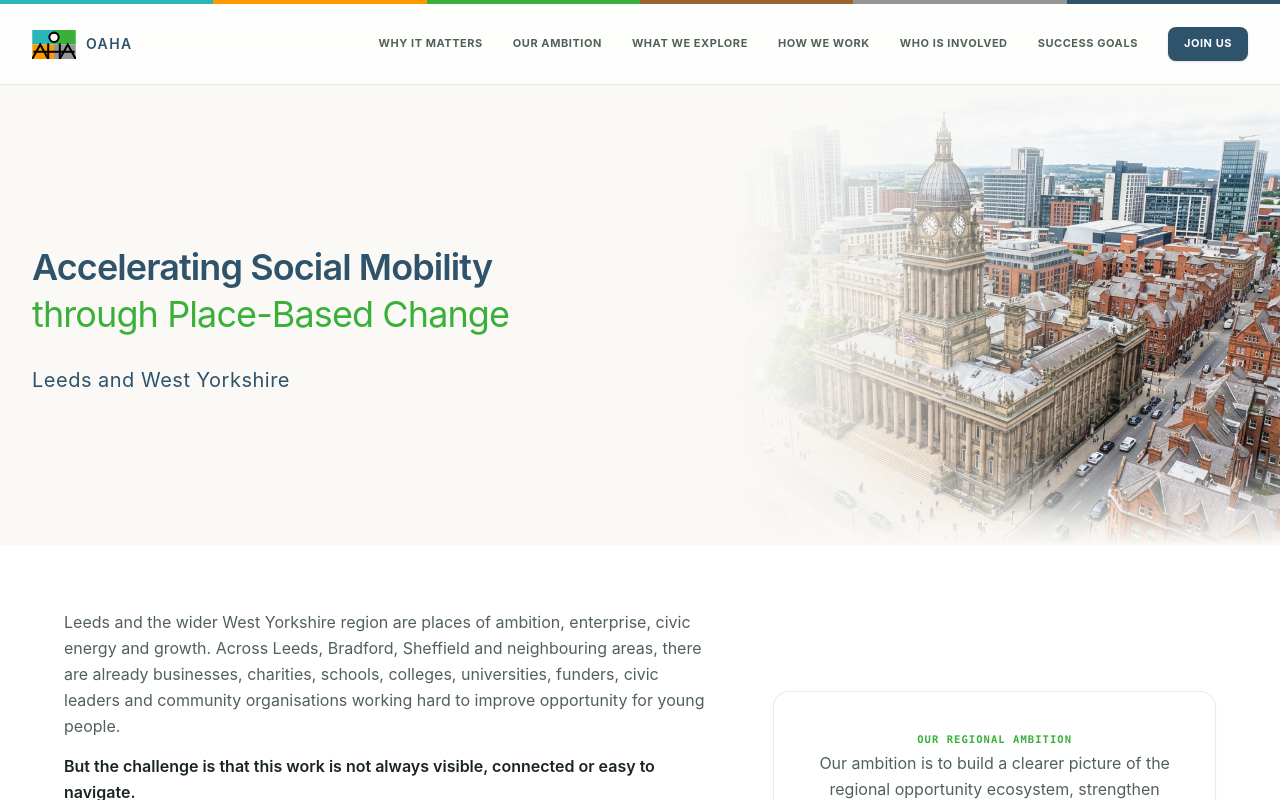
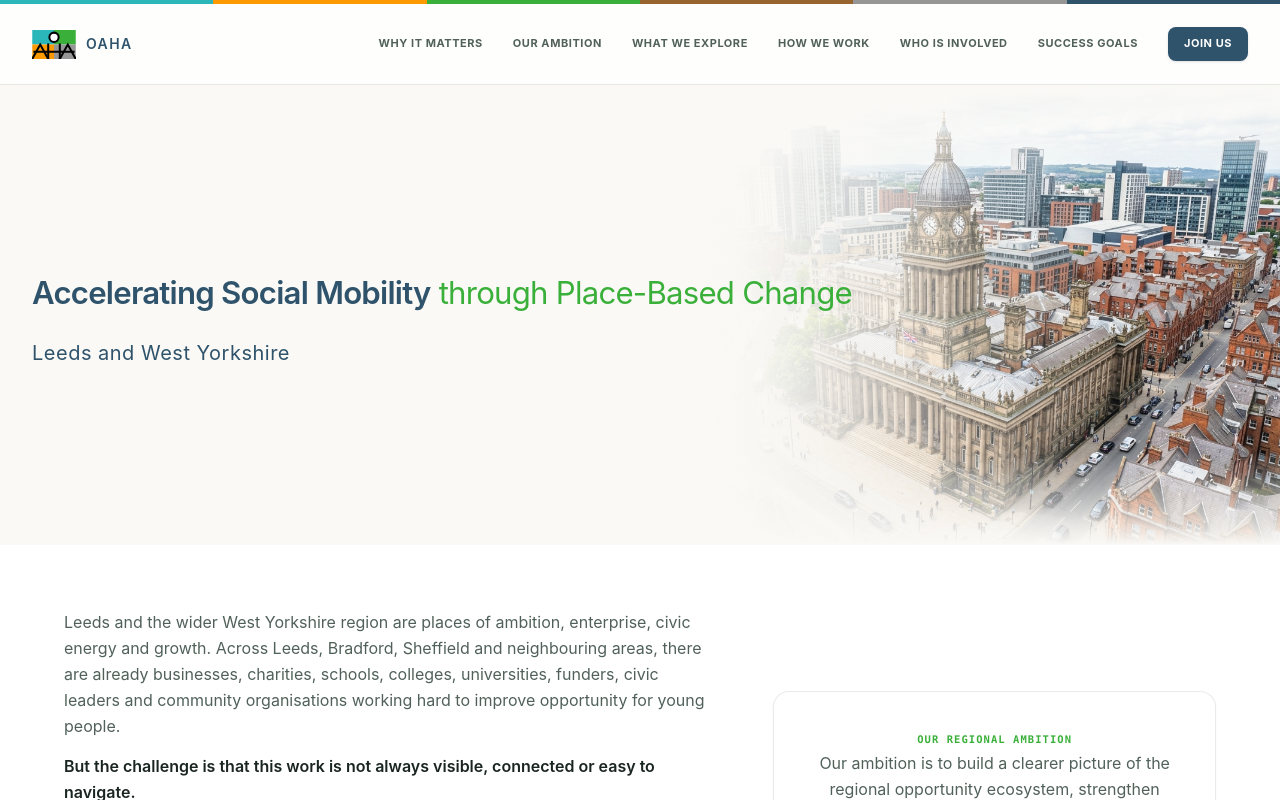
Before and after one commit to tramanpham161/OAHA-Leeds-microsite, a React (Vite) app: page / in a window 1280 px wide. Shown: the top 800 px of the page. Built offline with nearby package versions, Linux system fonts and the light colour scheme.

Commit message:
Update Hero.tsx

```diff
--- a/src/components/Hero.tsx
+++ b/src/components/Hero.tsx
@@ -30,34 +30,34 @@ export default function Hero() {
 
       {/* Hero Foreground Content Overlaid Above the Linear Dissolve */}
       <div className="relative z-20 w-full max-w-7xl mx-auto px-4 sm:px-6 lg:px-8 py-8 sm:py-12 lg:py-14">
-        <div className="max-w-xl lg:max-w-[48%] space-y-4 sm:space-y-5">
+        <div className="max-w-2xl lg:max-w-[80%] space-y-3 sm:space-y-4">
 
-          {/* Main Display Title styled to fit easily on two lines, less bold and more balanced */}
-          <h1 className="font-sans text-2xl sm:text-3xl lg:text-[2.25rem] leading-[1.2] tracking-tight text-[#1a2521]">
+          {/* Main Display Title styled to fit elegantly on a single line */}
+          <h1 className="font-sans text-xl sm:text-2xl lg:text-[1.65rem] xl:text-[1.95rem] leading-[1.3] tracking-tight">
             <motion.span
               initial={{ opacity: 0, y: 15 }}
               animate={{ opacity: 1, y: 0 }}
               transition={{ duration: 0.7, ease: [0.16, 1, 0.3, 1] }}
-              className="block font-semibold text-[#2E536B]"
+              className="font-semibold text-[#2E536B] mr-2 inline"
             >
               Accelerating Social Mobility
             </motion.span>
             <motion.span
               initial={{ opacity: 0, y: 15 }}
               animate={{ opacity: 1, y: 0 }}
-              transition={{ duration: 0.7, delay: 0.15, ease: [0.16, 1, 0.3, 1] }}
-              className="block font-normal text-[#3AB03A] mt-1"
+              transition={{ duration: 0.7, delay: 0.1, ease: [0.16, 1, 0.3, 1] }}
+              className="font-normal text-[#3AB03A] inline"
             >
               through Place-Based Change
             </motion.span>
           </h1>
 
-          {/* Subtitle is less bold (font-normal instead of font-medium/bold) to balance focal weight */}
+          {/* Subtitle is less bold to balance focal weight */}
           <motion.div
             initial={{ opacity: 0, y: 10 }}
             animate={{ opacity: 1 }}
-            transition={{ duration: 0.8, delay: 0.35 }}
-            className="text-[#2E536B] font-sans text-lg sm:text-xl font-normal tracking-wide mt-2"
+            transition={{ duration: 0.8, delay: 0.25 }}
+            className="text-[#2E536B] font-sans text-lg sm:text-xl font-normal tracking-wide"
           >
             Leeds and West Yorkshire
           </motion.div>
```
